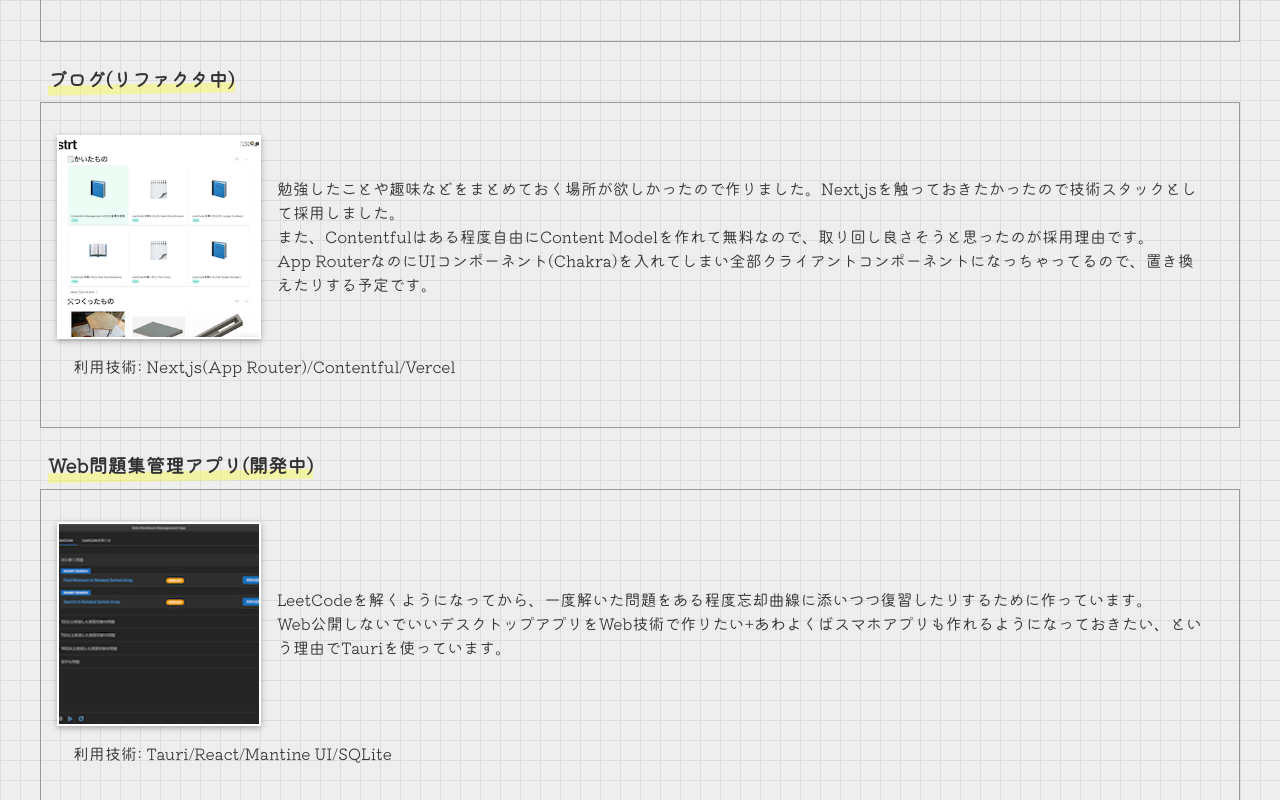
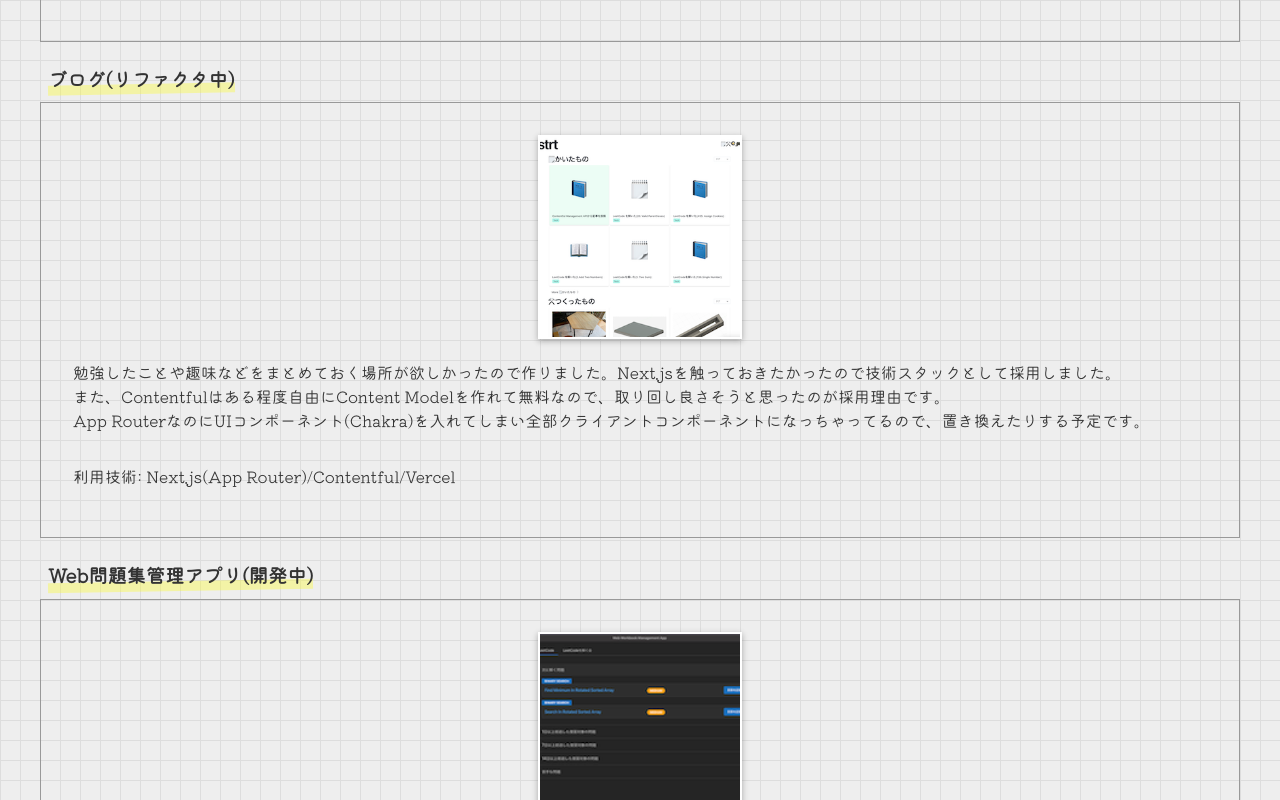
Before and after one commit to strt9973/profile_site, a SvelteKit app: page /product in a window 1280 px wide. Shown: the part 540-1340 px from the top of the page. Built offline with nearby package versions, Linux system fonts and the light colour scheme.

Commit message:
fix product page

```diff
--- a/src/lib/appComponents/common/FlameImg.svelte
+++ b/src/lib/appComponents/common/FlameImg.svelte
@@ -4,9 +4,15 @@
 	export let alt: string = '';
 </script>
 
-<img {src} {alt} style={`width: ${size}; height: ${size}; object-fit: cover;`} />
+<div>
+	<img {src} {alt} style={`width: ${size}; height: ${size}; object-fit: cover;`} />
+</div>
 
 <style lang="scss">
+	div {
+		width: 100%;
+		text-align: center;
+	}
 	img {
 		border: 2px solid white;
 		box-shadow: 0 2px 6px rgba(0, 0, 0, 0.3);
--- a/src/routes/(profile)/product/+page.svelte
+++ b/src/routes/(profile)/product/+page.svelte
@@ -12,23 +12,19 @@
 </ContentCard>
 
 <ContentCard title="このサイト">
-	<Container flex={true} padding_lr={0}>
-		<FlexContents>
+	<Container padding_lr={0}>
 		<div>
 			コミュニティに参加した際の自己紹介をサクッとやったり、アプリをリリースする際の紹介ページなどをつくる目的で作りました。<br
 			/>
 			SvelteやCloudflareを触ってみたかったので技術スタックとして採用しました。<br />
-				また、業務ではReact + UIコンポーネントを使って作ることが多いので、SCSSを採用しています。<br
-				/>
+			また、業務ではReact + UIコンポーネントを使って作ることが多いので、SCSSを採用しています。<br />
 			ダークモードではブループリントっぽく、ライトモードでは方眼紙っぽくしています。
 		</div>
-		</FlexContents>
-		<FlexContents><div>利用技術: Svelte/SvelteKit/SCSS/Cloudflare Pages</div></FlexContents>
+		<div>利用技術: Svelte/SvelteKit/SCSS/Cloudflare Pages</div>
 	</Container>
 </ContentCard>
 <ContentCard title="ブログ(リファクタ中)">
-	<Container flex={true} padding_lr={0}>
-		<FlexContents>
+	<Container padding_lr={0}>
 		<FlameImg src={blog} />
 		<div>
 			勉強したことや趣味などをまとめておく場所が欲しかったので作りました。Next.jsを触っておきたかったので技術スタックとして採用しました。<br
@@ -37,22 +33,19 @@
 			/>
 			App RouterなのにUIコンポーネント(Chakra)を入れてしまい全部クライアントコンポーネントになっちゃってるので、置き換えたりする予定です。
 		</div>
-		</FlexContents>
-		<FlexContents><div>利用技術: Next.js(App Router)/Contentful/Vercel</div></FlexContents>
+		<div>利用技術: Next.js(App Router)/Contentful/Vercel</div>
 	</Container>
 </ContentCard>
 <ContentCard title="Web問題集管理アプリ(開発中)">
-	<Container flex={true} padding_lr={0}>
-		<FlexContents>
+	<Container padding_lr={0}>
 		<FlameImg src={webworkbook} />
 		<div>
 			LeetCodeを解くようになってから、一度解いた問題をある程度忘却曲線に添いつつ復習したりするために作っています。<br
 			/>
 			Web公開しないでいいデスクトップアプリをWeb技術で作りたい+あわよくばスマホアプリも作れるようになっておきたい、という理由でTauriを使っています。
 		</div>
-		</FlexContents>
-		<FlexContents><div>利用技術: Tauri/React/Mantine UI/SQLite</div></FlexContents>
 	</Container>
+	<div>利用技術: Tauri/React/Mantine UI/SQLite</div>
 </ContentCard>
 
 <style lang="scss">
```
Lines whose indentation alone changed are shown as unchanged.
